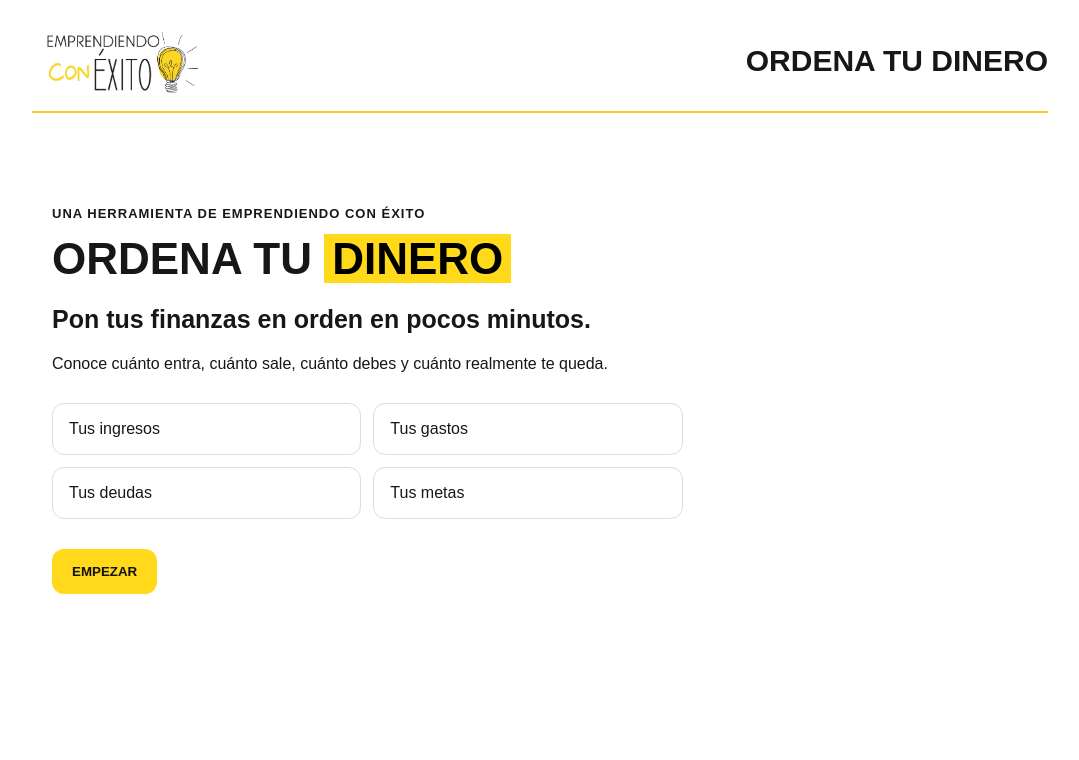
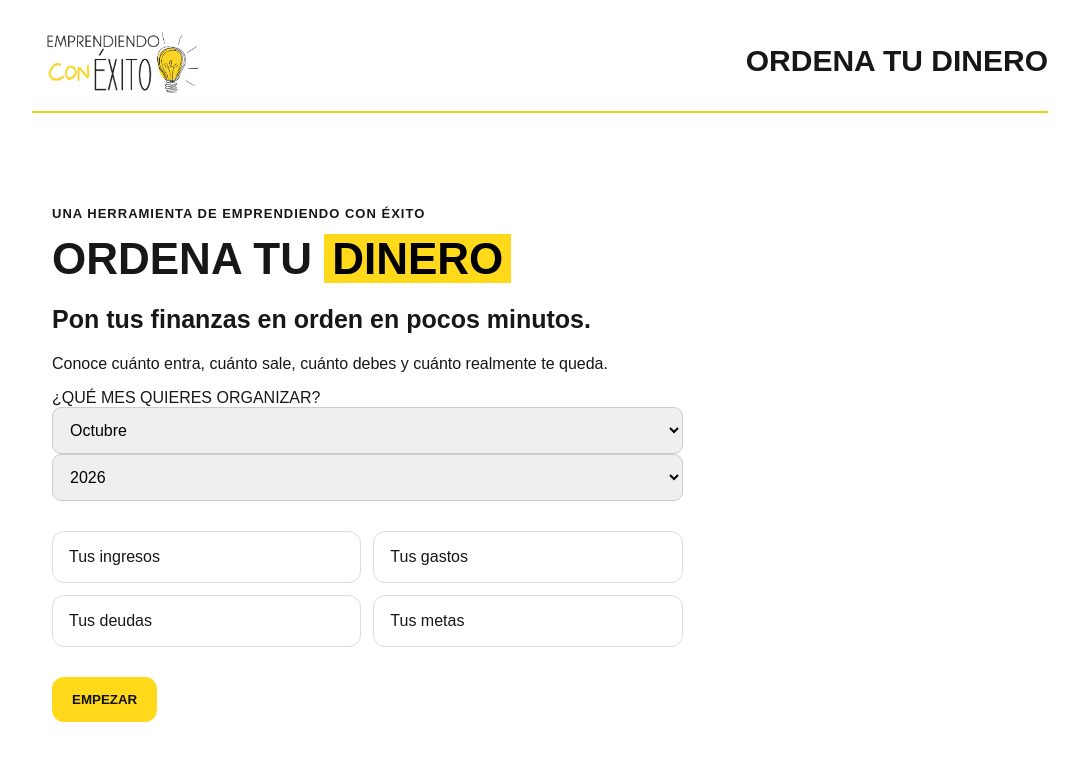
Before and after one commit to sophiejouanencursos-ux/ordena-tu-dinero, a Next.js app: page / in a window 1280 px wide. Shown: the top 760 px of the page, without its empty margins (100-1179 px from the left). Built offline with nearby package versions, Linux system fonts and the light colour scheme.

Commit message:
Update page.js

```diff
--- a/app/page.js
+++ b/app/page.js
@@ -61,7 +61,25 @@ export default function Home() {
   const [cut, setCut] = useState("");
   const [more, setMore] = useState("");
   const [extraDebt, setExtraDebt] = useState("");
+const meses = [
+  "Enero",
+  "Febrero",
+  "Marzo",
+  "Abril",
+  "Mayo",
+  "Junio",
+  "Julio",
+  "Agosto",
+  "Septiembre",
+  "Octubre",
+  "Noviembre",
+  "Diciembre",
+];
 
+const hoy = new Date();
+
+const [month, setMonth] = useState(meses[hoy.getMonth()]);
+const [year, setYear] = useState(hoy.getFullYear());
   useEffect(() => {
   const datosGuardados = localStorage.getItem("ordenaTuDinero");
 
@@ -195,7 +213,27 @@ useEffect(() => {
               realmente te queda.
             </p>
 
-            <div className="tiles">
+            <div className="period-selector">
+  <label>¿QUÉ MES QUIERES ORGANIZAR?</label>
+
+  <div className="period-fields">
+    <select value={month} onChange={(e) => setMonth(e.target.value)}>
+      {meses.map((mes) => (
+        <option key={mes} value={mes}>
+          {mes}
+        </option>
+      ))}
+    </select>
+
+    <select value={year} onChange={(e) => setYear(Number(e.target.value))}>
+      {[2025, 2026, 2027, 2028, 2029, 2030].map((año) => (
+        <option key={año} value={año}>
+          {año}
+        </option>
+      ))}
+    </select>
+  </div>
+</div><div className="tiles">
               <span>Tus ingresos</span>
               <span>Tus gastos</span>
               <span>Tus deudas</span>
```
